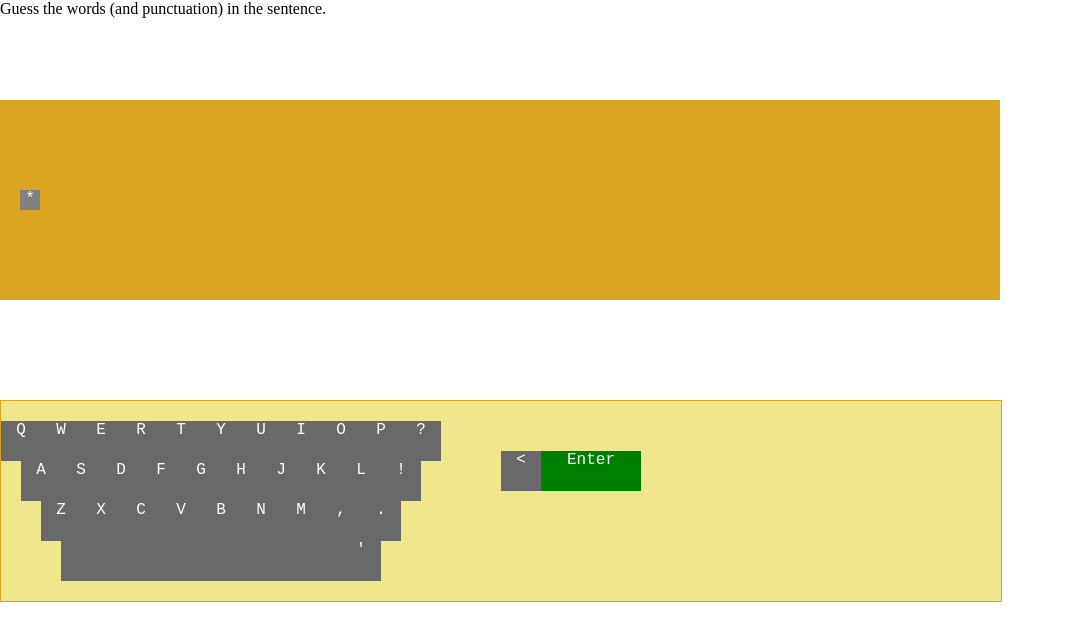
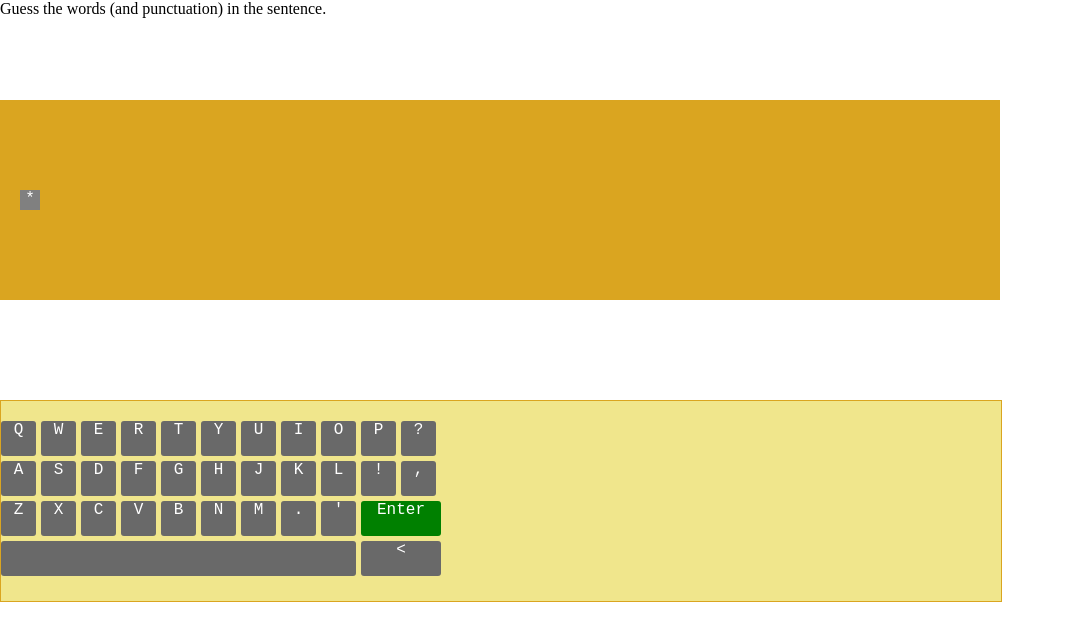
Before and after one commit to nadine-jackson/nadine-jackson.github.io, a plain HTML site: page index.html in a window 1280 px wide. Shown: the whole page, without its empty margins (0-1065 px from the left). Drawn offline with Linux system fonts and the light colour scheme.

Commit message:
Add files via upload

```diff
--- a/index.html
+++ b/index.html
@@ -113,7 +113,7 @@ function newXY(x, y, n){
   }
   return y;
 }
-function makeKey(c, x, y, w=40, h=40){
+function makeKey(c, x, y, w=35, h=35){
   keyID = "key" + c;
   md = " onmousedown=\"clickLetter('" + c + "')\"";
   if (c == " "){
@@ -143,7 +143,7 @@ function makeKey(c, x, y, w=40, h=40){
   document.getElementById(keyID).style["font-family"] = "monospace,sans-serif";
   document.getElementById(keyID).style["width"] = w.toString() + "px";
   document.getElementById(keyID).style["height"] = h.toString() + "px";
-
+  document.getElementById(keyID).style["border-radius"] = 3 + "px";
   document.getElementById(keyID).style["position"] = "absolute";
   document.getElementById(keyID).style["left"] = x.toString() + "px";
   document.getElementById(keyID).style["top"] = y.toString() + "px";
@@ -152,7 +152,7 @@ function makeKeys(){
 
   x = 0;
   y = 20;
-  board = ["QWERTYUIOP?", "ASDFGHJKL!", "ZXCVBNM,."];
+  board = ["QWERTYUIOP?", "ASDFGHJKL!,", "ZXCVBNM."];
 
   for (var i = 0; i < board.length; i++){
     for (var j = 0; j < board[i].length; j++){
@@ -160,23 +160,23 @@ function makeKeys(){
       makeKey(c, x, y);
       x += 40;
     }
-
+    x = 0;
     y += 40;
-    x = 20 * i + 20;
   }
+  x = 0;
   c = " ";
-  makeKey(c, x, y, 280);
-  c = "1";
-  x += 280;
+  makeKey(c, x, y, 355);
+  c = "2";//back
+  x += 360;
+  makeKey(c, x, y, 80);
+  c = "1";//quote
+  x = 320;
+  y = 100;
   makeKey(c, x, y);
-  c = "2";
-  x = 500;
-  y = 50;
-  makeKey(c, x, y);
-  c = "3";
-  x = 540;
-  y = 50;
-  makeKey(c, x, y, 100);
+  c = "3";//enter
+  x = 360;
+  y = 100;
+  makeKey(c, x, y, 80);
   }
 
 function prettyPrint(l, g, y0){
```
